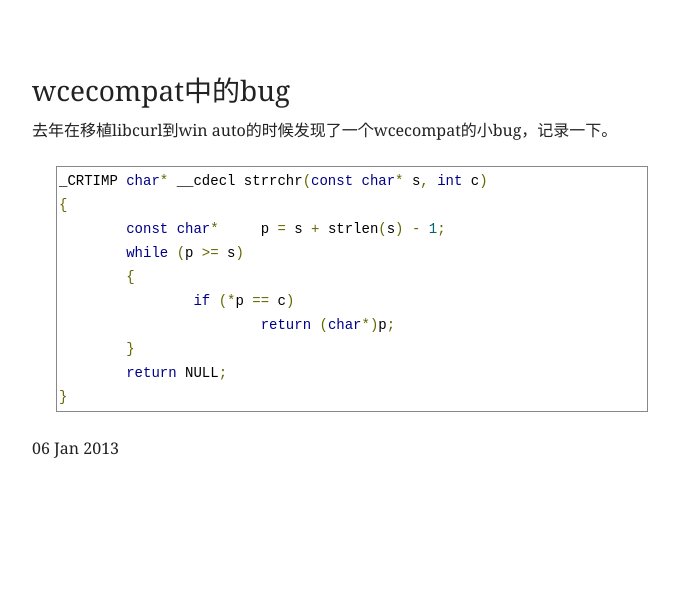
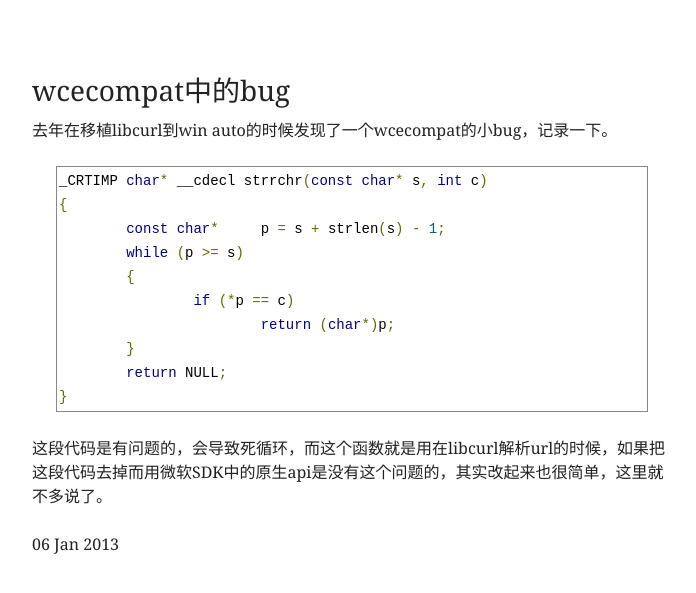
Before and after one commit to since1q80/me, a Jekyll site: the page built from _posts/2013-01-06-wcecompat.html, in a window 1280 px wide. Shown: the top 593 px of the page, without its empty margins (288-984 px from the left). Built offline with Jekyll 4.4.1, drawn with Linux system fonts in a browser that asks for light colours; Markdown is read by kramdown in place of the engine named in the settings.

Commit message:
update 2nd blog

```diff
--- a/_posts/2013-01-06-wcecompat.html
+++ b/_posts/2013-01-06-wcecompat.html
@@ -16,5 +16,6 @@ _CRTIMP char* __cdecl strrchr(const char* s, int c)
 	return NULL;
 }
 </pre>
+<p>这段代码是有问题的，会导致死循环，而这个函数就是用在libcurl解析url的时候，如果把这段代码去掉而用微软SDK中的原生api是没有这个问题的，其实改起来也很简单，这里就不多说了。</p>
 
 <p>{{ page.date | date_to_string }}</p>
```
